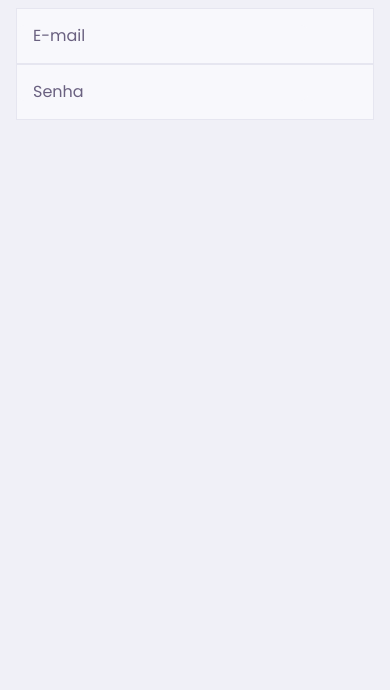
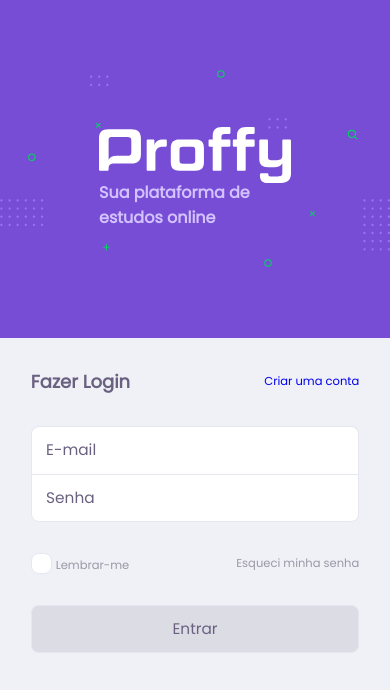
Before and after one commit to igorsteixeira94/proffy, a React (Create React App) app in the folder web/: page / in a window 390 px wide. Shown: the top 690 px of the page. Built offline with nearby package versions, Linux system fonts and the light colour scheme.

Commit message:
Feature: Mobile Page login

```diff
--- a/web/src/assets/styles/global.css
+++ b/web/src/assets/styles/global.css
@@ -17,7 +17,7 @@
   --color-button-text: #FFFFFF;
   --color-box-base: #FFFFFF;
   --color-box-footer: #FAFAFC;
-
+  --color-shape-disable: #dcdce5;
   font-size: 60%;
 }
 
--- a/web/src/components/Input/index.tsx
+++ b/web/src/components/Input/index.tsx
@@ -1,7 +1,7 @@
 import React, { InputHTMLAttributes } from 'react';
 import "./styles.css";
 
-interface InputProps extends InputHTMLAttributes<HTMLInputElement> {
+export interface InputProps extends InputHTMLAttributes<HTMLInputElement> {
   name: string;
   label: string;
 
--- /dev/null
+++ b/web/src/components/InputLogin/index.tsx
@@ -0,0 +1,16 @@
+import React from 'react';
+import './styles.css';
+import { InputProps } from '../Input';
+
+
+const InputLogin: React.FC<InputProps> = ({name,label,...rest}) =>{
+    return(
+
+        <div className="input-login">
+            <input type="text" id={name} placeholder=" " {...rest}></input>
+            <label htmlFor={name}>{label}</label>
+        </div>
+    );
+}
+
+export default InputLogin;
--- /dev/null
+++ b/web/src/components/InputLogin/styles.css
@@ -0,0 +1,47 @@
+.input-login{
+    position: relative;
+}
+.input-login input{
+
+    outline: none; /*Tirar a borda ao clicar no input*/
+    height: 48px;
+    width: 100%;
+    padding: 0 1.6rem;
+    border: none;
+    font-size: 1.4rem;
+
+    border: 1px solid var(--color-line-in-white);
+
+}
+
+.input-login label{
+    pointer-events: none; /*Tirar a relação do label com o input, ou seja clica no label mas não ativa o input*/
+
+    font-size: 1.6rem;
+
+    /*Defino a posição absoluta do label e adiciono um delay para sua transição*/
+    position: absolute;
+    left: 1.6rem;
+    margin-top: 12px;
+
+    transition: all .5s ease-out;
+}
+
+/*Quando o input for selecionado ou tiver algum elemento, manter o label lá em cima*/
+input:focus + label,
+input:not(:placeholder-shown) + label{
+    margin-top: 4px;
+    font-size: .8rem;
+    color: var(--color-text-complement);
+}
+
+/*crio um pseudo-elemento quando o input da div estiver focus true*/
+.input-login:focus-within::after{
+    content: '';
+    height: 24px;
+    width: 2px;
+    background: var(--color-primary);
+    position: absolute;
+    left: 0;
+    margin-top: 13px;
+}
--- a/web/src/pages/Login/index.tsx
+++ b/web/src/pages/Login/index.tsx
@@ -1,16 +1,37 @@
 import React from 'react';
 import './styles.css';
 
+import logoImg from '../../assets/images/logo.svg';
+import InputLogin from '../../components/InputLogin';
+
 function Login() {
     return (
-        <div id="container-login">
-            <div className="input-submit">
-                <input type="text" id="mail" placeholder=" " required/>
-                <label>E-mail</label>
+        <div id="container-login" className="container">
+            <div id="logo">
+                <div>
+                    <img src={logoImg} alt="Proffy"/>
+                    <h2>Sua plataforma de <br/> estudos online</h2>
+                </div>
             </div>
-            <div className="input-submit">
-                <input type="text" id="senha" placeholder=" " required/>
-                <label>Senha</label>
+            <div id="form">
+                <div id="title-new">
+                    <h3>Fazer Login</h3>
+                    <a href="#">Criar uma conta</a>
+                </div>
+                <form action="">
+                    <InputLogin name="email" label="E-mail"/>
+                    <InputLogin name="password" label="Senha"/>
+
+                    <div id="remember-pass">
+                        <div>
+                            <input type="checkbox" id="remember"/>
+                            <label htmlFor="remember">Lembrar-me</label>
+                        </div>
+                        <a href="#">Esqueci minha senha</a>
+                    </div>
+
+                    <button>Entrar</button>
+                </form>
             </div>
         </div>
 
--- a/web/src/pages/Login/styles.css
+++ b/web/src/pages/Login/styles.css
@@ -1,66 +1,116 @@
 #container-login{
     width: 100vw;
-    height: 100vh;
-    margin-left: 16px;
-    margin-right: 16px;
-    margin-top: 16px;
+    max-height: 100vh;
 }
 
+a{
+    font-size: 1.2rem;
+    text-decoration: none;
+}
 
-div.input-submit{
-    height: 56px;
-    margin: 0 auto;
-    position: relative;
-    padding-top: 13px;
-    background: var(--color-input-background);
-    border: 1px solid var(--color-line-in-white);
+/*Estilização da capa de login*/
+#logo{
+
+    width: 100vw;
+    height: 40vh;
+
+    background:var(--color-primary-dark) url(../../assets/images/success-background.svg) center no-repeat;
+    background-size: contain;
+    display: flex;
+    align-items: center;
+    justify-content: center;
+
 }
-input#mail{
+/*Proffy*/
+#logo img{
+    width: 20rem;
+    height: 10rem;
+}
+/*Sua plataforma de estudos online*/
+#logo h2{
+    text-align: left;
+    margin-top: -3rem;
+    font-size: initial;
+    color:var(--color-text-in-primary);
+}
 
-    border-bottom: 0;
+/*Formulario de login*/
+#form{
+    width: 100vw;
+    height: 60vh;
+    padding: 0 3.2rem;
+}
+
+/*Fazer login e criar uma conta*/
+#title-new{
+    padding-top: 3.2rem;
+
+    display: flex;
+    align-items: center;
+    justify-content: space-between;
+    padding-bottom: 3.2rem;
+}
+
+/*Arredondando as bordas dos inputs*/
+input#email{
     border-top-left-radius: 0.8rem;
     border-top-right-radius: 0.8rem;
-
+    border-bottom: 0;
 }
-input#senha{
-
+input#password{
     border-bottom-left-radius: 0.8rem;
     border-bottom-right-radius: 0.8rem;
 
 }
-
-input{
-    border: 0;
-    font-size: 1.4rem;
-    padding: 0 1.6rem;
-    outline: 0;
-    background: var(--color-input-background);
-
-}
-label{
-
-    pointer-events: none;
-    position: absolute;
-    font-size: 16px;
-    margin-top: 14px;
-    top: 0;
-    left: 16px;
+/*Lembrar-me e Esqueci minha senha*/
+#remember-pass{
+    padding-top: 3.2rem;
+    padding-bottom: 3.2rem;
+    display: flex;
+    align-items: center;
+    justify-content: space-between;
 }
 
-input:focus + label,
-input:not(:placeholder-shown) + label{
-    font-size: 10px;
-    margin-top: 0px;
-    color:var(--color-text-in-primary);
-
+#remember-pass>div{
+    display: flex;
+    align-items: center;
+    justify-content: start;
+}
+#remember-pass input{
+  all: unset;
+  border: 1px solid var(--color-line-in-white);
+  background-color: var(--color-box-base);
+  border-radius: 0.8rem;
+  width: 2rem;
+  height: 2rem;
+  display: inline-block;
 }
 
-div.input-submit:focus-within::after{
-    width: 2px;
-    height: 32px;
-    content: '';
-    background:var(--color-primary-light);
-    position: absolute;
-    left: 0;
-    top: 12px;
+#remember-pass input:checked{
+    background-color: var(--color-secundary);
+    background-image: url(../../assets/images/icons/check.svg);
+    background-position: center;
+    background-repeat: no-repeat;
 }
+#remember-pass label{
+    font-size: 1.2rem;
+    margin-left: 0.4rem;
+}
+#remember-pass a{
+    color:var(--color-text-complement);
+}
+
+button{
+    border: 1px solid var(--color-line-in-white);
+    background-color: var(--color-shape-disable);
+    border-radius: .8rem;
+
+    width: 100%;
+    height: 5rem;
+    transition: all .2s linear;
+}
+button:hover{
+    background-color: var(--color-secundary);
+    color: var(--color-button-text);
+    font-weight: 600;
+}
```
Also changed, not shown: web/src/assets/images/icons/check.svg (added).
